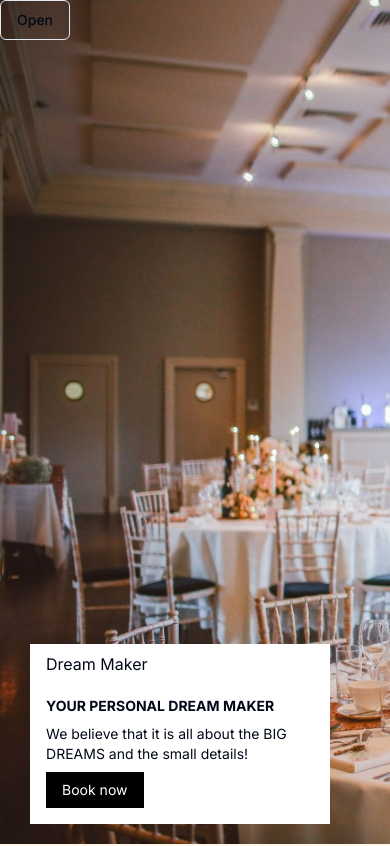
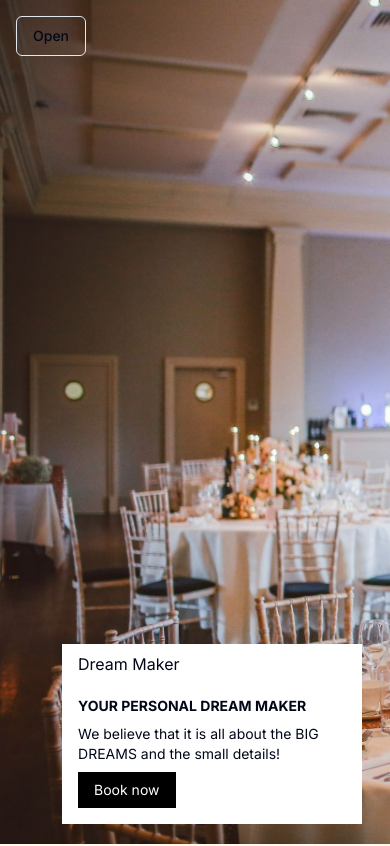
Before and after one commit to ANU7MADHAV/event-work, a Next.js app: page / in a window 390 px wide. Shown: the top 846 px of the page. Built offline with nearby package versions, Linux system fonts and the light colour scheme.

Commit message:
added p in sheetdemo

```diff
--- a/components/Homepage/FirstSection.tsx
+++ b/components/Homepage/FirstSection.tsx
@@ -3,7 +3,7 @@ import { SheetDemo } from "../Navbar/MobileNavbar";
 const FirstSection = () => {
   return (
     <div className="flex h-screen w-screen bg-[url('/home.png')] bg-cover object-cover  lg:h-[800px]">
-      <section className="visible bg-none lg:hidden">
+      <section className="visible bg-none p-4 lg:hidden">
         <SheetDemo />
       </section>
       <div className="-ml-10 mb-5 flex w-[300px] items-end justify-start md:w-full lg:ml-[180px] ">
```
